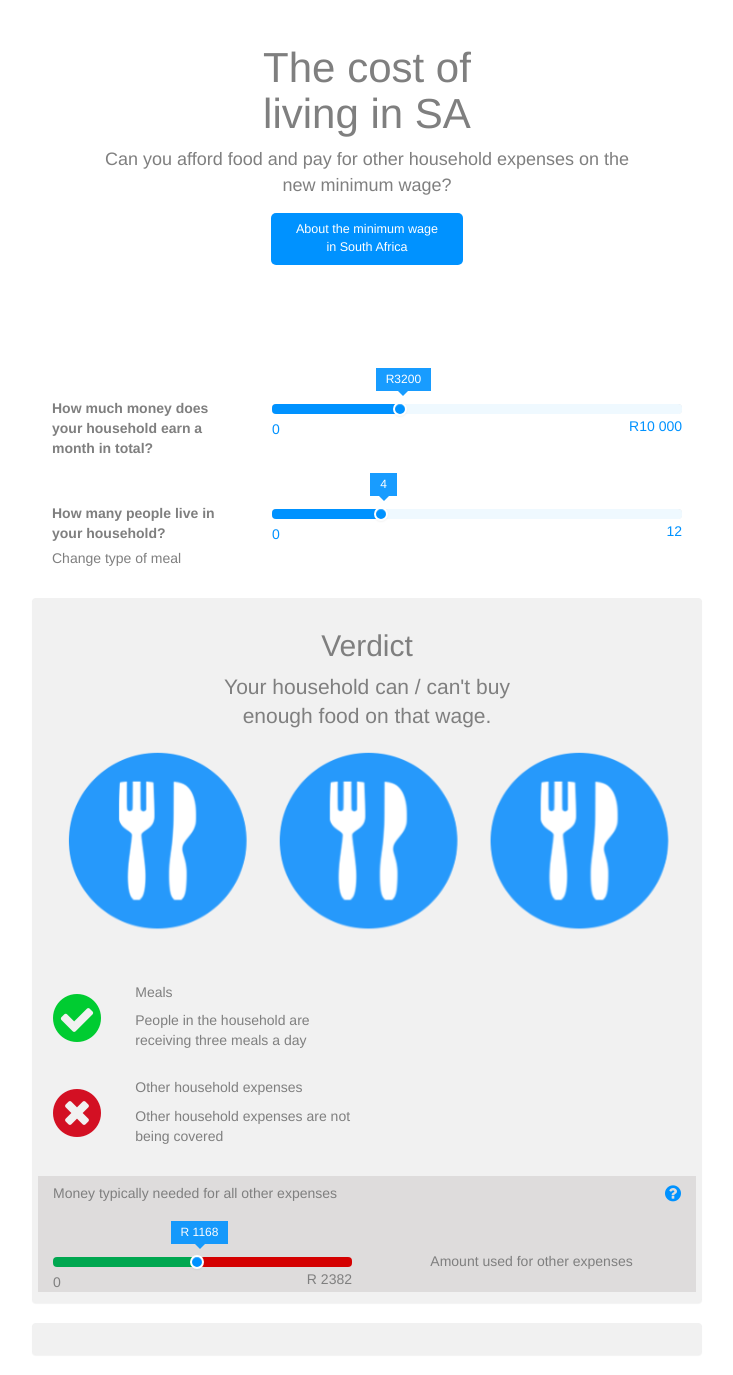
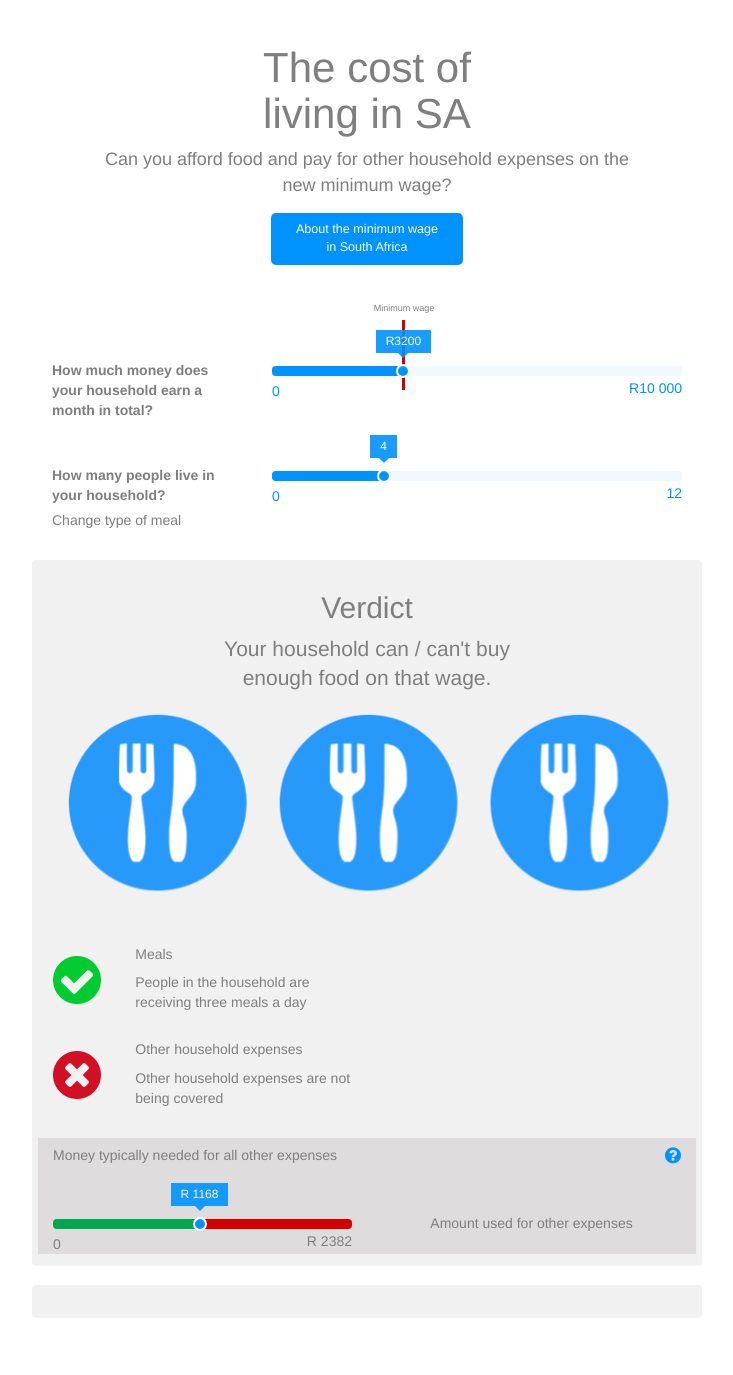
Before and after one commit to OpenUpSA/minimum-wage, a Jekyll site: the page built from index.html, in a window 1280 px wide. Shown: the whole page, without its empty margins (273-1006 px from the left). Built offline with Jekyll 4.4.1, drawn with Linux system fonts in a browser that asks for light colours; after the commit the page ends 1337 px from its top, so only the background shows below that.

Commit message:
Minimum wage indicator

```diff
--- a/css/app.scss
+++ b/css/app.scss
@@ -35,6 +35,7 @@ $bar-red: #D40000;
     margin-top: 15px;
     margin-bottom: 0px;
     padding-top: 10px;
+    padding-bottom: 10px;
     border-radius: 4px;
     text-align: center;
 
@@ -211,7 +212,7 @@ $bar-red: #D40000;
   background-color: $light-blue;
 }
 
-.slider-handle {
+.slider.slider-horizontal .slider-handle {
   width: 14px;
   height: 14px;
   margin-left: -7px;
@@ -222,18 +223,35 @@ $bar-red: #D40000;
 }
 
 .tooltip.top {
-    .tooltip-arrow {
-      border-top-color: $blue;
-      margin-left: -7px;
-      border-width: 7px 7px 0;
-    }
+  .tooltip-arrow {
+    border-top-color: $blue;
+    margin-left: -7px;
+    border-width: 7px 7px 0;
+  }
 }
-
 
 .tooltip-inner {
   background-color: $blue;
   border-radius: 0;
   padding: 3px 10px;
+}
+
+.min-wage-tick {
+  position: absolute;
+  height: 70px;
+  width: 3px;
+  background-color: $bar-red;
+  margin-top: -40px;
+  left: 32%;
+  margin-left: 4px;
+}
+
+.min-wage-label {
+  position: absolute;
+  margin-top: -58px;
+  left: 32%;
+  margin-left: -24px;
+  font-size:9px;
 }
 
 .extra-info {
--- a/index.html
+++ b/index.html
@@ -29,7 +29,9 @@ extra_css:
     <div id="household">
       <div class="row slider-row">
         <div class="col-sm-8 col-sm-push-4">
-          <input id="hh-income" data-slider-id='hh-income-slider' type="number" data-slider-min="0" data-slider-max="10000" data-slider-step="250" data-slider-value="3200"/>
+          <div class="min-wage-tick"></div>
+          <div class="min-wage-label">Minimum wage</div>
+          <input id="hh-income" data-slider-id='hh-income-slider' type="number" data-slider-min="0" data-slider-max="10000" data-slider-step="100" data-slider-value="3200"/>
           <span class="label start">0</span>
           <span class="label end">R10 000</span>
         </div>
--- a/js/app.js
+++ b/js/app.js
@@ -30,6 +30,7 @@ $(window).on('load', function() {
     household.incomeSlider.on('slideStop', household.updateIncome);
     household.memberSlider.on('slideStop', household.updateMembers);
     household.expenseSlider.on('slideStop', household.updateExpensePortion);
+
 
     $('#meal-options').on('change', household.updateMealOption);
 
@@ -118,6 +119,9 @@ $(window).on('load', function() {
         max: round(self.typicalExpenditure, 0),
         tooltip: 'always'
       });
+
+      // var tickPos = $('#hh-income-slider').find('.min-slider-handle').css('left');
+      // $('.min-wage-tick').css('left', tickPos);
 
 
       self.updateIncome = function(e) {
```
